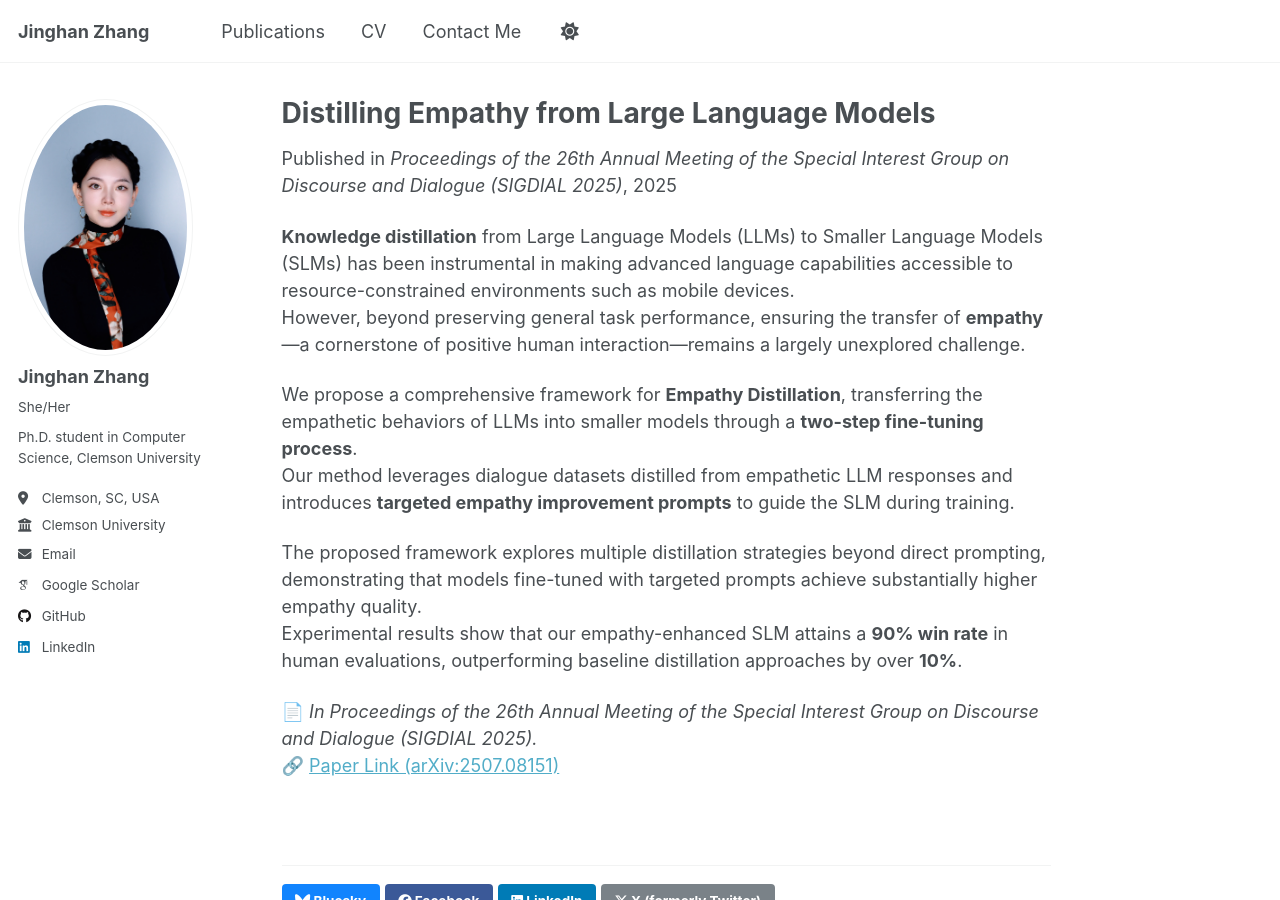
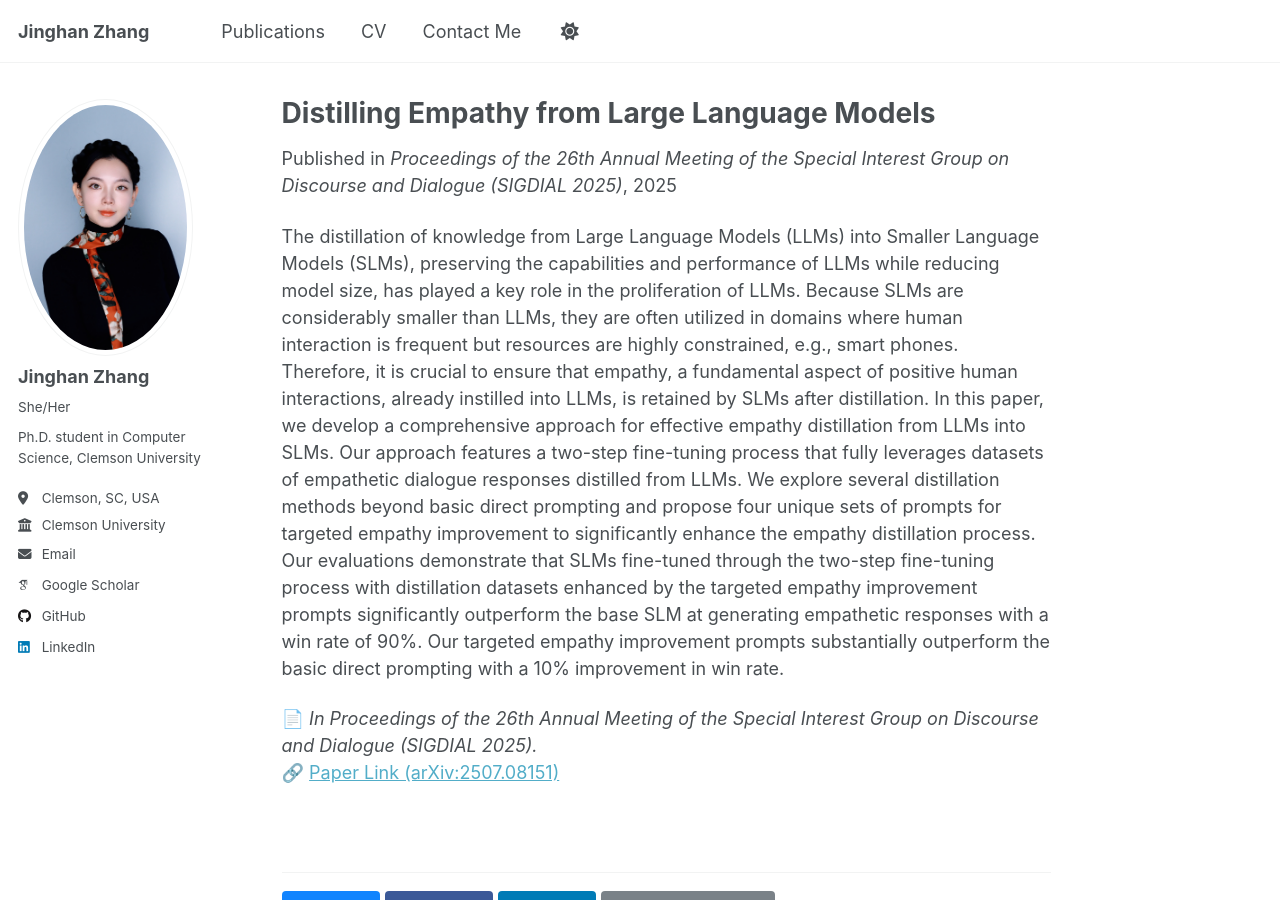
Before and after one commit to jinghanzhang1998/jinghanzhang1998.github.io, a Jekyll site: the page built from _publications/2025-sigdial-empathy.md, in a window 1280 px wide and 900 px high. Built offline with Jekyll 4.4.1, drawn with Linux system fonts in a browser that asks for light colours; some web fonts are replaced; a script that is not in the unit is left out.

Commit message:
Update 2025-sigdial-empathy.md

```diff
--- a/_publications/2025-sigdial-empathy.md
+++ b/_publications/2025-sigdial-empathy.md
@@ -10,14 +10,7 @@ paperurl: "https://arxiv.org/abs/2507.08151"
 excerpt: "This paper presents a two-step fine-tuning framework for distilling empathy from Large Language Models (LLMs) into Smaller Language Models (SLMs), achieving a 90% win rate in empathetic response generation."
 ---
 
-**Knowledge distillation** from Large Language Models (LLMs) to Smaller Language Models (SLMs) has been instrumental in making advanced language capabilities accessible to resource-constrained environments such as mobile devices.
-However, beyond preserving general task performance, ensuring the transfer of **empathy**—a cornerstone of positive human interaction—remains a largely unexplored challenge.
-
-We propose a comprehensive framework for **Empathy Distillation**, transferring the empathetic behaviors of LLMs into smaller models through a **two-step fine-tuning process**.
-Our method leverages dialogue datasets distilled from empathetic LLM responses and introduces **targeted empathy improvement prompts** to guide the SLM during training.
-
-The proposed framework explores multiple distillation strategies beyond direct prompting, demonstrating that models fine-tuned with targeted prompts achieve substantially higher empathy quality.
-Experimental results show that our empathy-enhanced SLM attains a **90% win rate** in human evaluations, outperforming baseline distillation approaches by over **10%**.
+The distillation of knowledge from Large Language Models (LLMs) into Smaller Language Models (SLMs), preserving the capabilities and performance of LLMs while reducing model size, has played a key role in the proliferation of LLMs. Because SLMs are considerably smaller than LLMs, they are often utilized in domains where human interaction is frequent but resources are highly constrained, e.g., smart phones. Therefore, it is crucial to ensure that empathy, a fundamental aspect of positive human interactions, already instilled into LLMs, is retained by SLMs after distillation. In this paper, we develop a comprehensive approach for effective empathy distillation from LLMs into SLMs. Our approach features a two-step fine-tuning process that fully leverages datasets of empathetic dialogue responses distilled from LLMs. We explore several distillation methods beyond basic direct prompting and propose four unique sets of prompts for targeted empathy improvement to significantly enhance the empathy distillation process. Our evaluations demonstrate that SLMs fine-tuned through the two-step fine-tuning process with distillation datasets enhanced by the targeted empathy improvement prompts significantly outperform the base SLM at generating empathetic responses with a win rate of 90%. Our targeted empathy improvement prompts substantially outperform the basic direct prompting with a 10% improvement in win rate.
 
 📄 *In Proceedings of the 26th Annual Meeting of the Special Interest Group on Discourse and Dialogue (SIGDIAL 2025).*
 🔗 [Paper Link (arXiv:2507.08151)](https://arxiv.org/abs/2507.08151)
```
